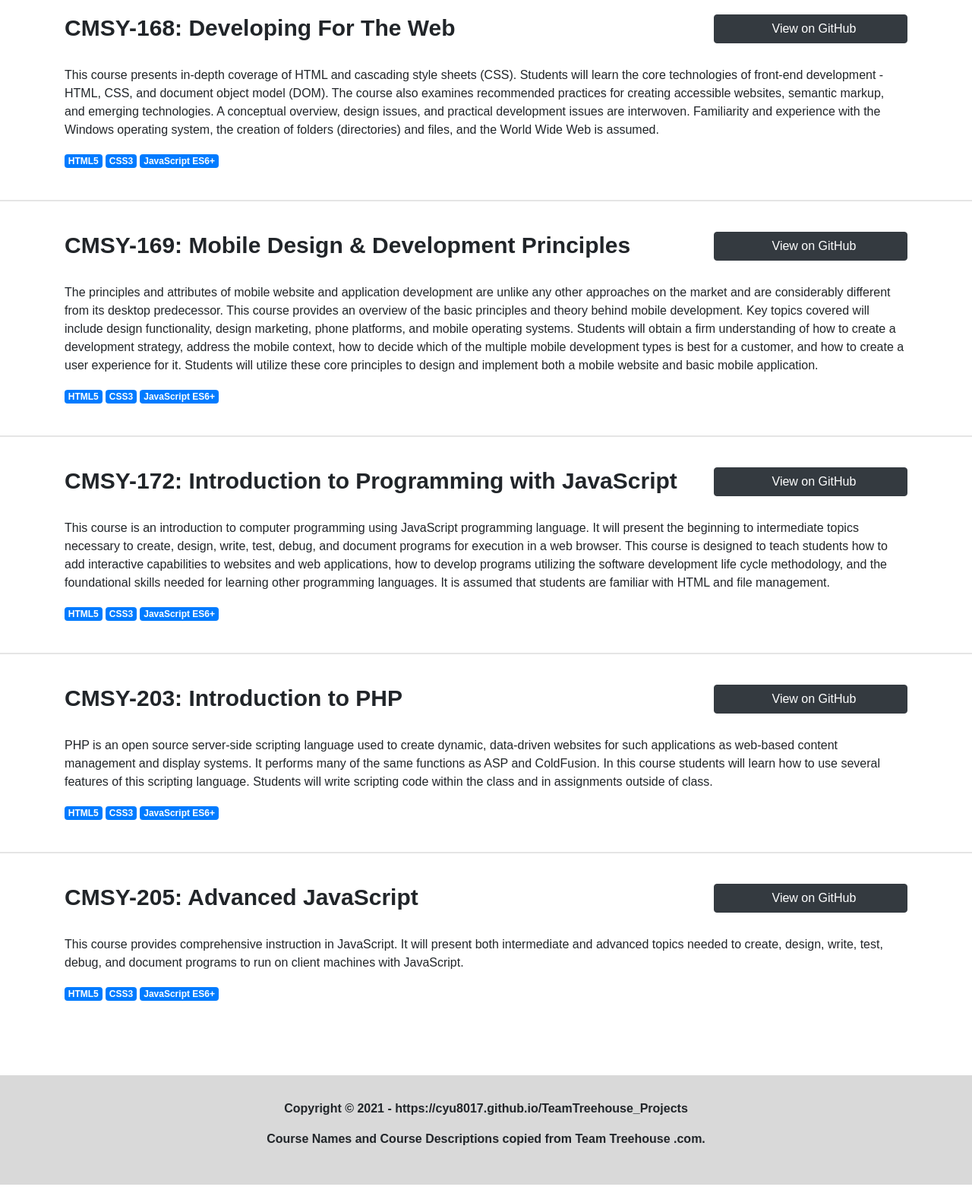
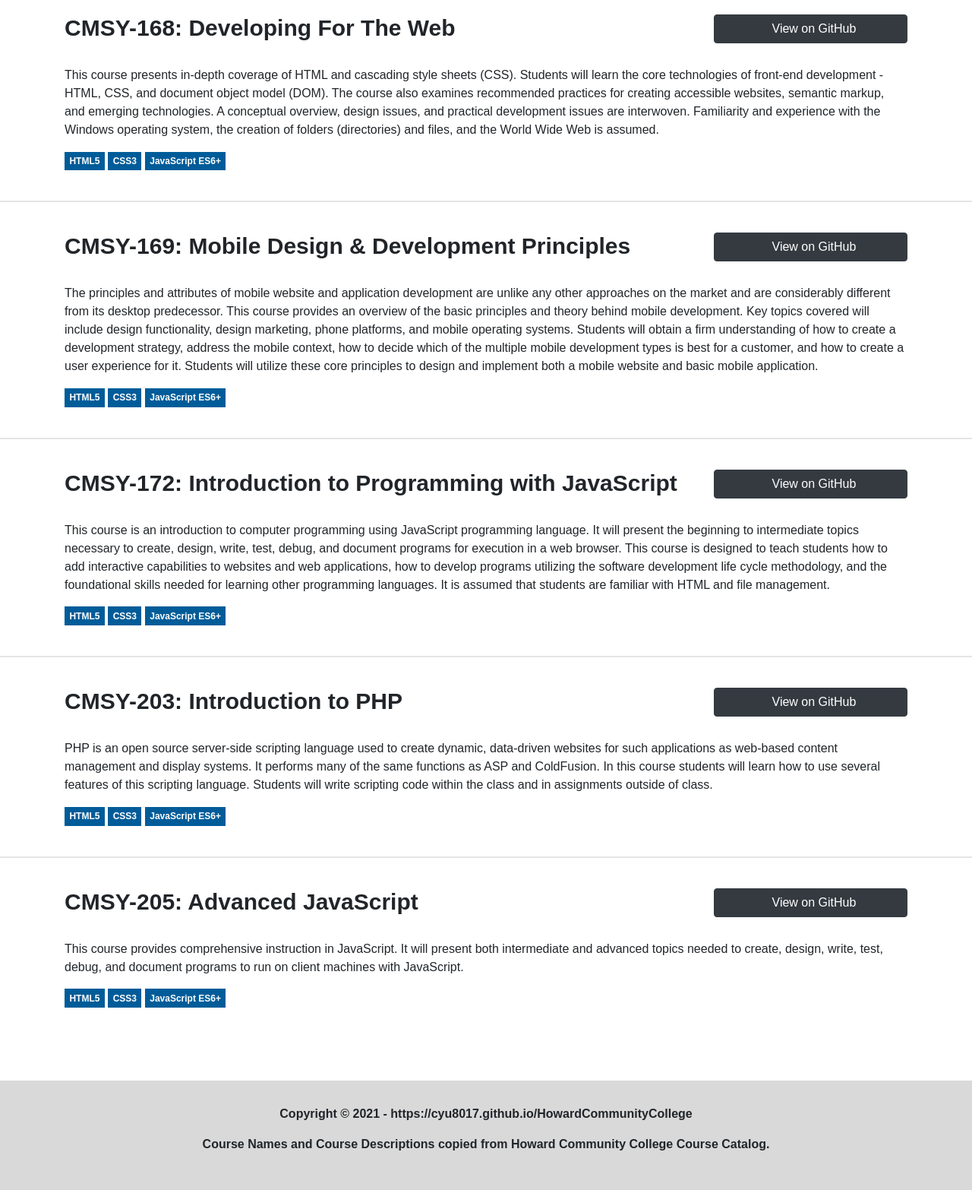
Before and after one commit to cyu8017/HowardCommunityCollege, a PHP site: page / in a window 1280 px wide. Shown: the part 757-2323 px from the top of the page at 76% size. Run offline with PHP 8.4, Linux system fonts and the light colour scheme; some libraries are stand-ins or nearby versions; some web fonts are replaced.

Commit message:
Updated index.html

```diff
--- a/index.html
+++ b/index.html
@@ -276,8 +276,8 @@
             <div class="container">
                 <div class="row">
                     <div class="col-sm-12">
-                        <p>Copyright &copy; 2021 - https://cyu8017.github.io/TeamTreehouse_Projects</p>
-                        <p>Course Names and Course Descriptions copied from Team Treehouse .com.</p>
+                        <p>Copyright &copy; 2021 - https://cyu8017.github.io/HowardCommunityCollege</p>
+                        <p>Course Names and Course Descriptions copied from Howard Community College Course Catalog.</p>
                     </div>
                 </div>
             </div>
--- a/src/css/styles.css
+++ b/src/css/styles.css
@@ -96,8 +96,9 @@ body {
 }
 
 /* Badge */
-.badge-success {
-    background-color: #004d00;
+.badge-primary {
+    background-color: #005c99;
+    border-radius: 0;
     color: #ffffff;
     padding: 0.4rem;
 }
```
